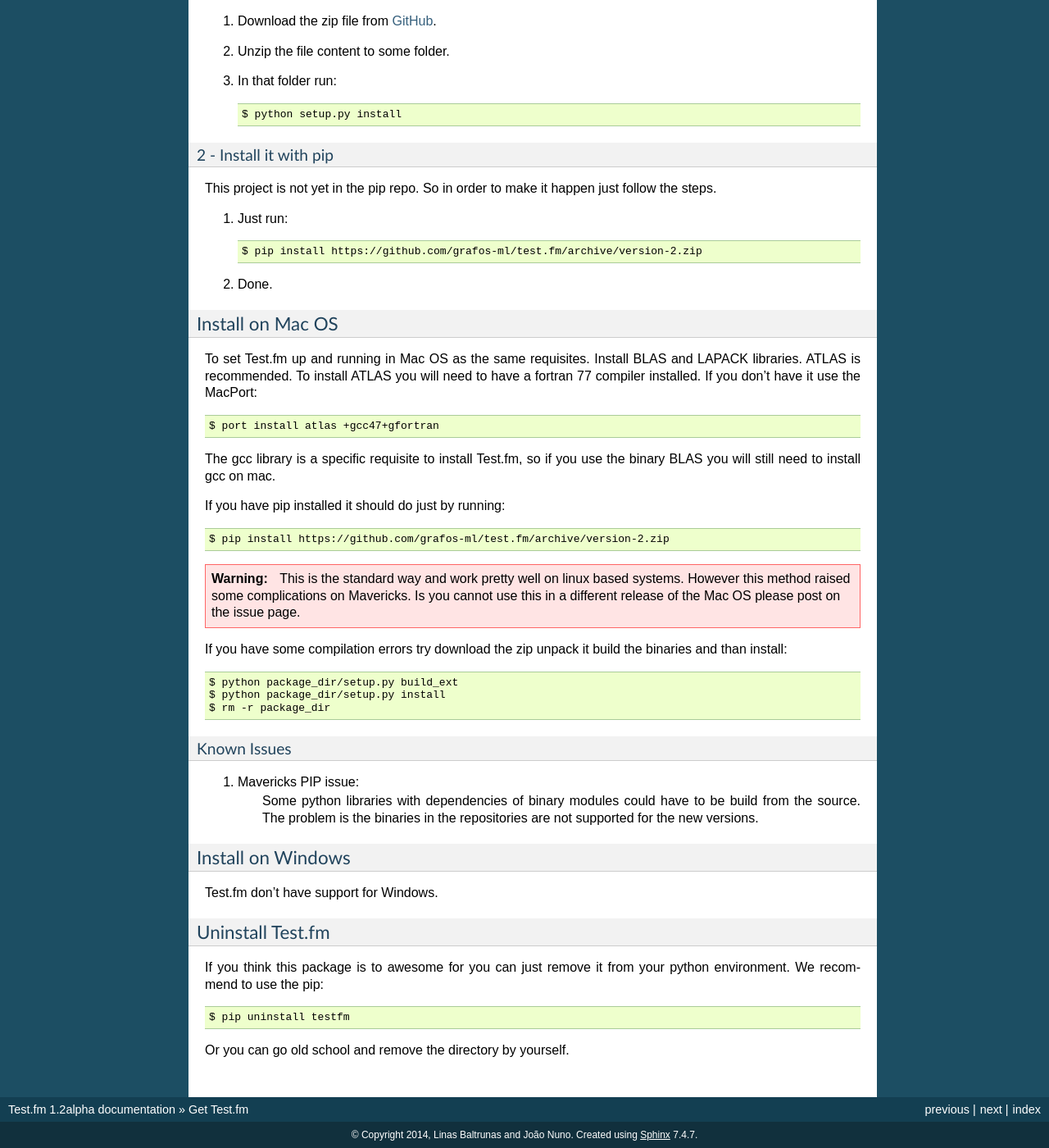
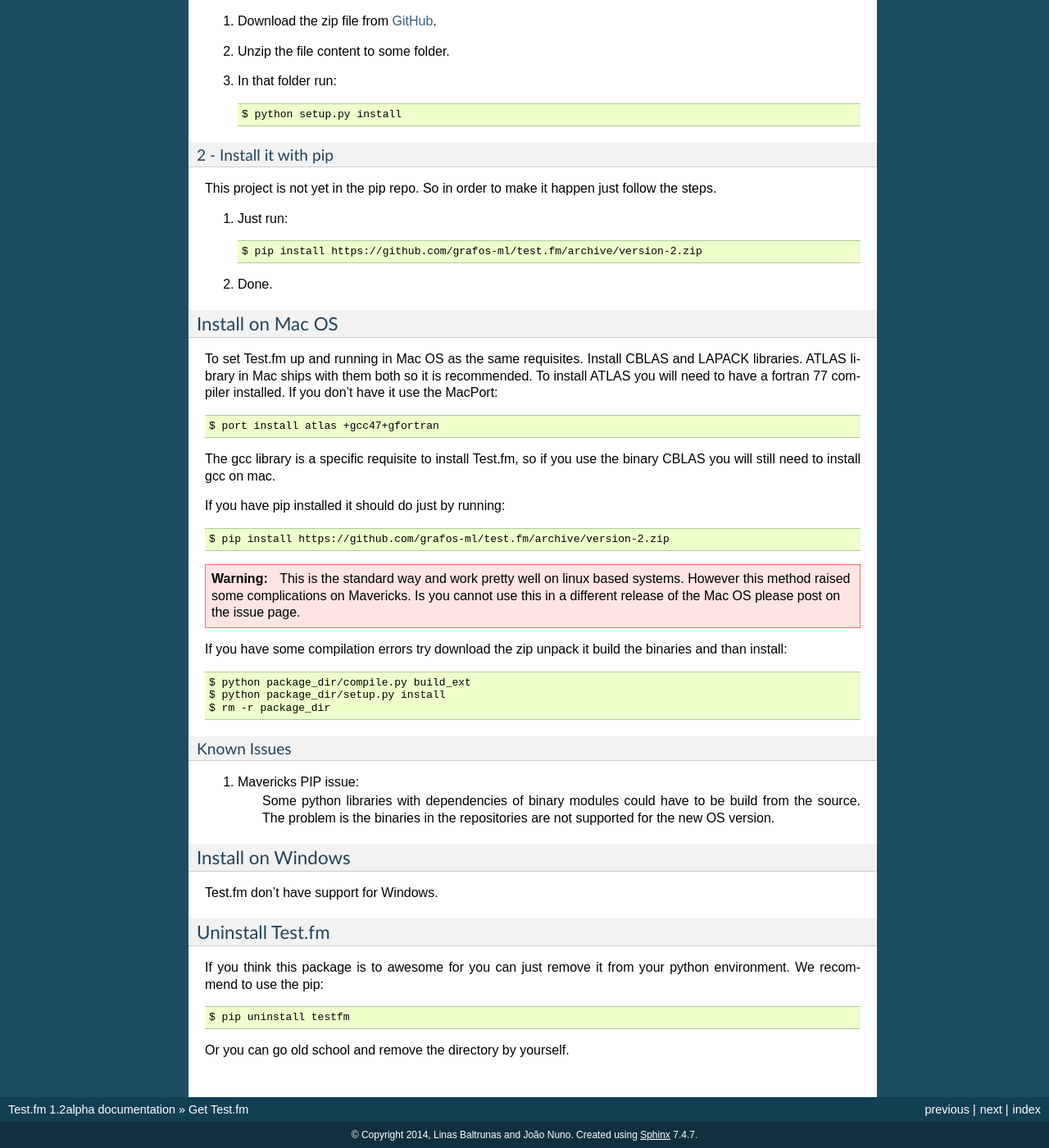
Before and after one commit to grafos-ml/test.fm, a Sphinx documentation site: the page built from sphinx/source/get_testfm.rst, in a window 1280 px wide and 1400 px high, scrolled down 532 px. Shown: the whole window at 82% size. Built offline with Sphinx 7.4.7, drawn with Linux system fonts in a browser that asks for light colours; formulas are drawn with MathJax 3.

```diff
--- a/sphinx/source/get_testfm.rst
+++ b/sphinx/source/get_testfm.rst
@@ -51,14 +51,14 @@ This project is not yet in the pip repo. So in order to make it happen just foll
 Install on Mac OS
 -----------------
 
-To set Test.fm up and running in Mac OS as the same requisites. Install BLAS and LAPACK libraries. ATLAS is recommended.
-To install ATLAS you will need to have a fortran 77 compiler installed.
+To set Test.fm up and running in Mac OS as the same requisites. Install CBLAS and LAPACK libraries. ATLAS library in Mac
+ships with them both so it is recommended. To install ATLAS you will need to have a fortran 77 compiler installed.
 If you don't have it use the MacPort::
 
     $ port install atlas +gcc47+gfortran
 
-The gcc library is a specific requisite to install Test.fm, so if you use the binary BLAS you will still need to install
-gcc on mac.
+The gcc library is a specific requisite to install Test.fm, so if you use the binary CBLAS you will still need to
+install gcc on mac.
 
 If you have pip installed it should do just by running::
 
@@ -71,7 +71,7 @@ If you have pip installed it should do just by running::
 
 If you have some compilation errors try download the zip unpack it build the binaries and than install::
 
-    $ python package_dir/setup.py build_ext
+    $ python package_dir/compile.py build_ext
     $ python package_dir/setup.py install
     $ rm -r package_dir
 
@@ -80,7 +80,7 @@ ____________
 
 #. Mavericks PIP issue:
     Some python libraries with dependencies of binary modules could have to be build from the source. The problem is the
-    binaries in the repositories are not supported for the new versions.
+    binaries in the repositories are not supported for the new OS version.
 
 
 Install on Windows
```
Also changed, not shown: README.md (+4 -0 lines), compile.py (renamed from compile_c_modules.py).
